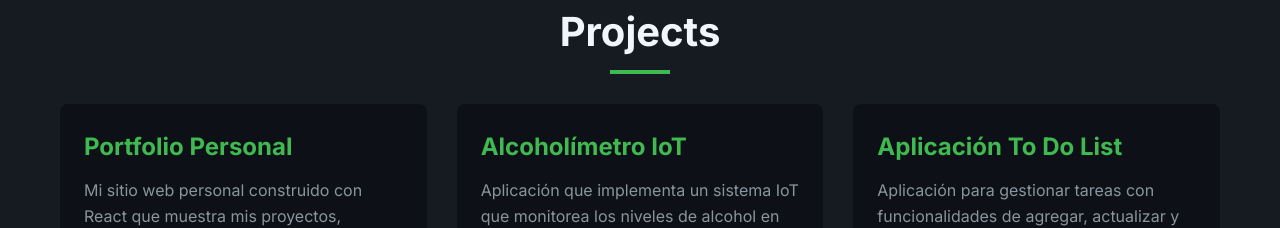
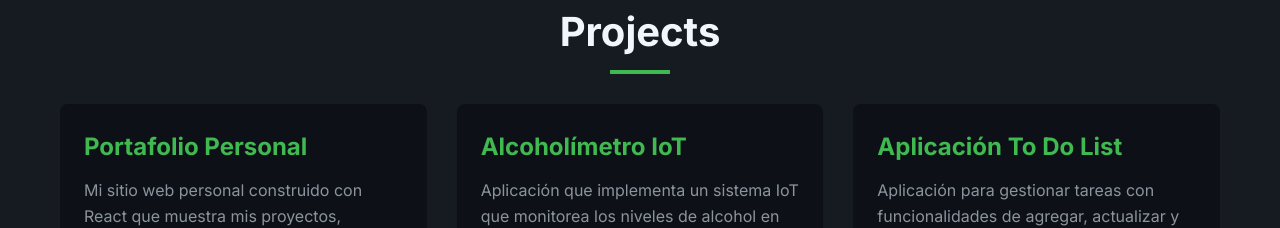
Before and after one commit to angysof16/portfolio-app, a React (Create React App) app: page / in a window 1280 px wide. Shown: the part 880-1108 px from the top of the page. Built offline with nearby package versions, Linux system fonts and the light colour scheme.

Commit message:
fixed changes

```diff
--- a/src/components/Projects.js
+++ b/src/components/Projects.js
@@ -5,12 +5,12 @@ function Projects() {
   const projects = [
     {
       id: 1,
-      title: "Portfolio Personal",
+      title: "Portafolio Personal",
       description:
         "Mi sitio web personal construido con React que muestra mis proyectos, habilidades y experiencia.",
       technologies: ["React", "JavaScript", "CSS"],
-      link: "angysof16.github.io",
-      github: "https://github.com/angysof16/angysof16.github.io",
+      link: "https://angysof16.github.io/portfolio-app/",
+      github: "https://github.com/angysof16/portfolio-app",
     },
     {
       id: 2,
--- a/src/components/Skills.js
+++ b/src/components/Skills.js
@@ -24,7 +24,7 @@ function Skills() {
     {
       name: "JavaScript",
       logo: javascriptLogo,
-      proficiency: 60,
+      proficiency: 55,
     },
     {
       name: "HTML",
```
